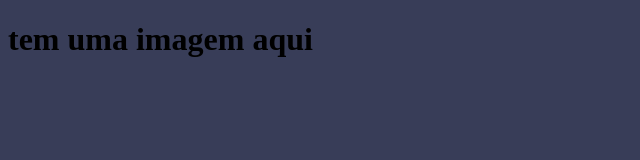
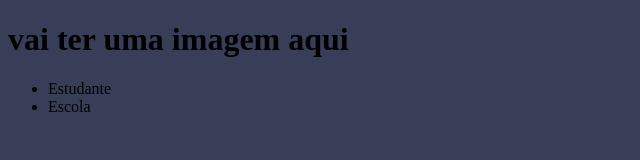
Before and after one commit to camily0600y/PROGAMACAO2023, a plain HTML site: page index.html in a window 1280 px wide. Shown: the whole page, without its empty margins (0-640 px from the left). Drawn offline with Linux system fonts and the light colour scheme.

Commit message:
Update index.html

```diff
--- a/index.html
+++ b/index.html
@@ -8,6 +8,10 @@
     <link rel="stylesheet" href="style.css">
 </head>
 <body>
-  <h1> tem uma imagem aqui </h1>
+  <h1>vai ter uma imagem aqui </h1>
+ <ul>
+  <li>Estudante</li>
+  <li>Escola</li>
+ </ul>
 </body>
 </html>
```
